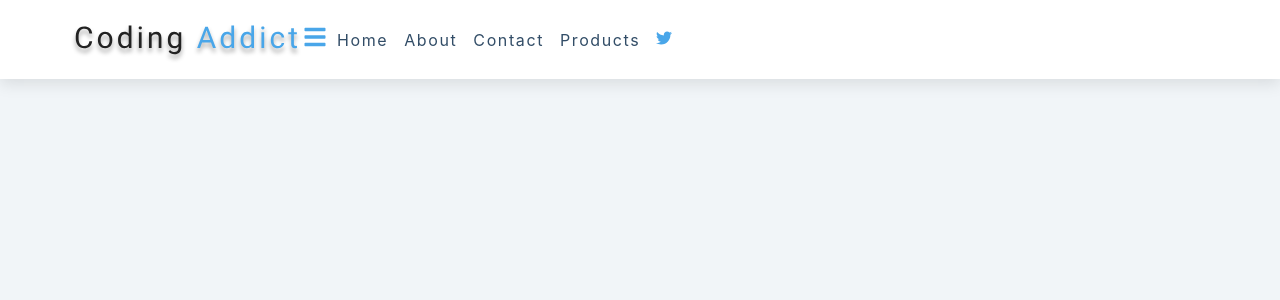
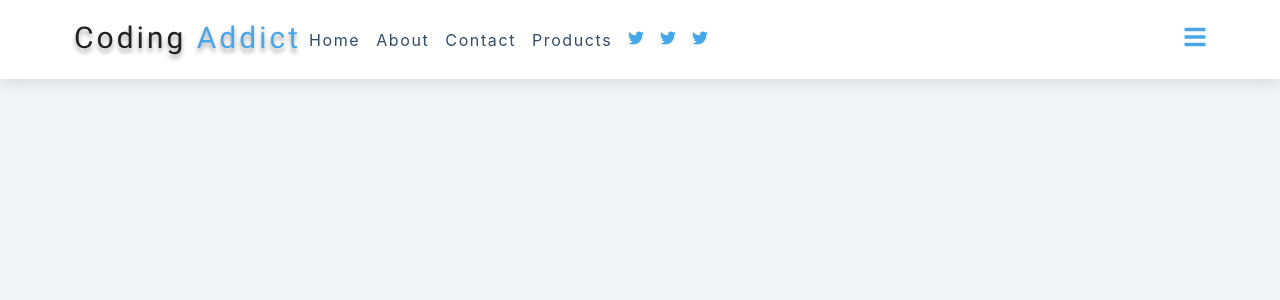
Before and after one commit to NoahThomlison/react-mini-project, a React (Create React App) app in the folder 11-navbar/setup/: page / in a window 1280 px wide. Shown: the top 300 px of the page. Built offline with nearby package versions, Linux system fonts and the light colour scheme.

Commit message:
fixs styling

```diff
--- a/11-navbar/setup/src/Navbar.js
+++ b/11-navbar/setup/src/Navbar.js
@@ -10,10 +10,7 @@ const Navbar = () => {
         <div className="nav-center">
           <div className="nav-header">
             <img src={logo} alt="logo"/>
-              <button className='nav-toggle'>
-                <FaBars/>
-              </button>
-            <div className="links-container show-container"></div>
+            <div className="links-container show-container">
               <ul className='links'>
                 <li>
                   <a href="#">home</a>
@@ -28,6 +25,7 @@ const Navbar = () => {
                   <a href="#">products</a>
                 </li>
               </ul>
+            </div>
             <ul className='social-icons'>
               <li>
                 <a href="https://www.twitter.com">
@@ -35,16 +33,20 @@ const Navbar = () => {
                 </a>
               </li>
               <li>
-                <a href="https://www.twitter.com"></a>
+                <a href="https://www.twitter.com">
+                  <FaTwitter/>
+                </a>
               </li>
               <li>
-                <a href="https://www.twitter.com"></a>
-              </li>
-              <li>
-                <a href="https://www.twitter.com"></a>
+                <a href="https://www.twitter.com">
+                  <FaTwitter/>
+                </a>
               </li>
             </ul>
           </div>
+          <button className='nav-toggle'>
+            <FaBars/>
+          </button>
         </div>
       </div>
     </nav>
```
Also changed, not shown: 11-navbar/setup/src/index.css (line endings or trailing spaces).
